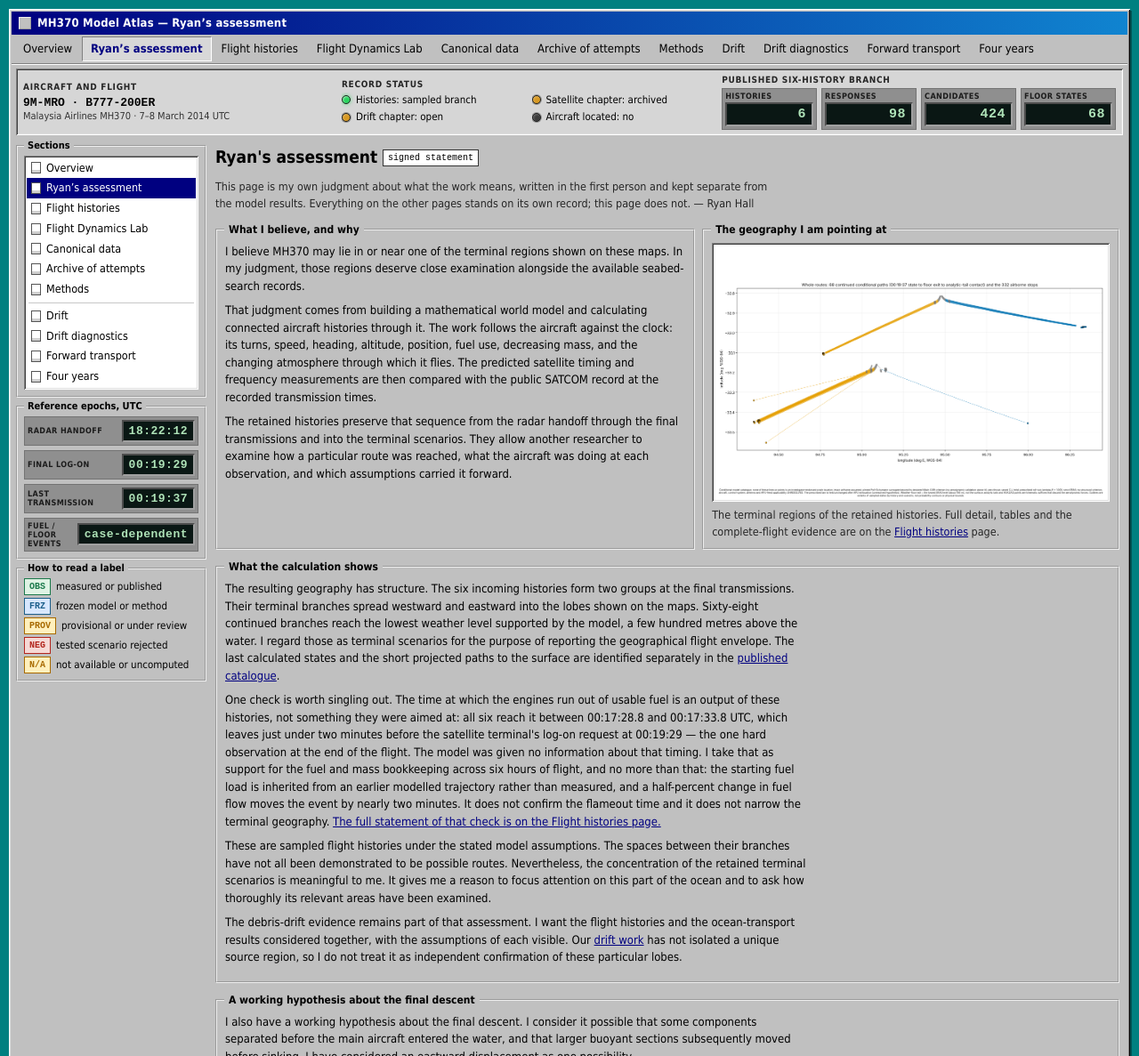
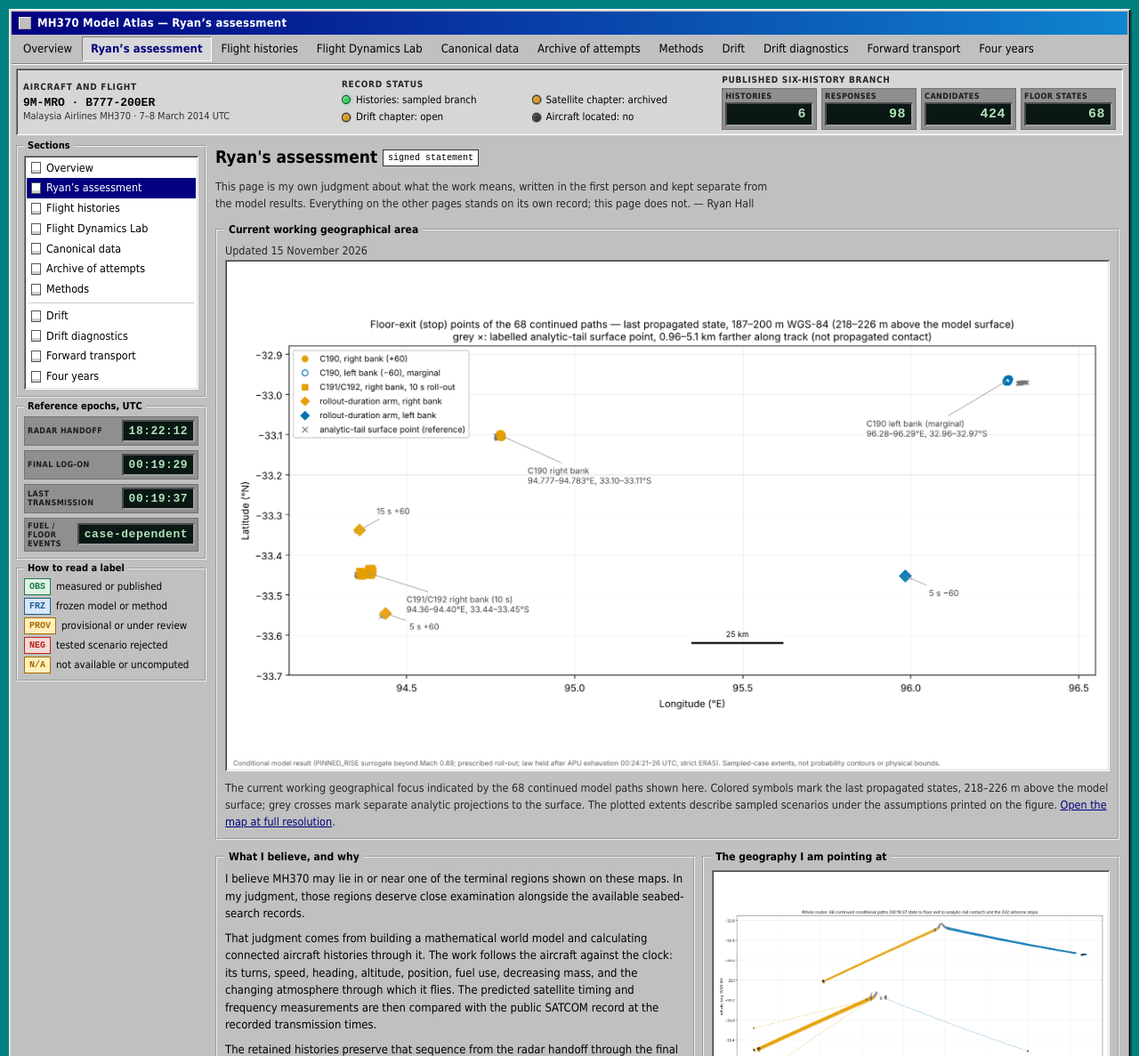
Before and after one commit to floydclaptonblues/MH370-Model-Atlas, a plain HTML site: page assessment.html in a window 1280 px wide. Shown: the top 1187 px of the page at 89% size. Drawn offline with Linux system fonts and the light colour scheme.

Commit message:
Add current working geographical area to Ryan's assessment
Place Ryan's supplied figure of 68 continued model paths in a full-width section above the existing map. Preserve the original image bytes, link to full resolution, and distinguish last propagated states from analytic surface projections.

Update the source template and generated page together. Existing assessment prose and the earlier image are unchanged.

Validation: 200 local links pass; generated diff limited to this addition; uploaded image matches the supplied PNG byte for byte.

```diff
--- a/assessment.html
+++ b/assessment.html
@@ -2,6 +2,15 @@
 <title>Ryan's assessment — MH370 Model Atlas</title><meta name="description" content="Part of the MH370 Model Atlas: an independent, physics-based reconstruction of the final flight of 9M-MRO from Inmarsat satellite measurements, aircraft performance and ocean transport."><link rel="preconnect" href="https://fonts.googleapis.com"><link href="https://fonts.googleapis.com/css2?family=Schibsted+Grotesk:wght@400;500;700&family=JetBrains+Mono:wght@400;500&display=swap" rel="stylesheet">
 <link rel="stylesheet" href="common.css"><script src="common.js"></script></head><body><div class="wrap"><nav id="nav"></nav><h1>Ryan's assessment <span class="tag">signed statement</span></h1>
 <p class="sub">This page is my own judgment about what the work means, written in the first person and kept separate from the model results. Everything on the other pages stands on its own record; this page does not. &mdash; Ryan Hall</p>
+
+<section class="card" id="current-working-area" aria-labelledby="current-working-area-title">
+<h2 id="current-working-area-title">Current working geographical area</h2>
+<p class="sub">Updated <time datetime="2026-11-15">15 November 2026</time></p>
+<figure style="margin:0">
+<a href="img/WORKING_GEOGRAPHICAL_AREA_20261115.png" target="_blank" rel="noopener" aria-label="Open the current working geographical area map at full resolution in a new tab"><img src="img/WORKING_GEOGRAPHICAL_AREA_20261115.png" width="2048" height="1179" alt="Geographical spread of 68 continued model paths, with colored symbols marking the last propagated states and grey crosses marking separately estimated surface points." style="width:100%;height:auto"></a>
+<figcaption class="sub" style="margin-top:10px;max-width:none">The current working geographical focus indicated by the 68 continued model paths shown here. Colored symbols mark the last propagated states, 218&ndash;226 m above the model surface; grey crosses mark separate analytic projections to the surface. The plotted extents describe sampled scenarios under the assumptions printed on the figure. <a href="img/WORKING_GEOGRAPHICAL_AREA_20261115.png" target="_blank" rel="noopener">Open the map at full resolution</a>.</figcaption>
+</figure>
+</section>
 
 <div class="grid" style="grid-template-columns:minmax(0,1.15fr) minmax(0,1fr)">
 <div class="card"><h2>What I believe, and why</h2>
```
Also changed, not shown: src/assessment_body.html (+9 -0 lines), img/WORKING_GEOGRAPHICAL_AREA_20261115.png (added).
